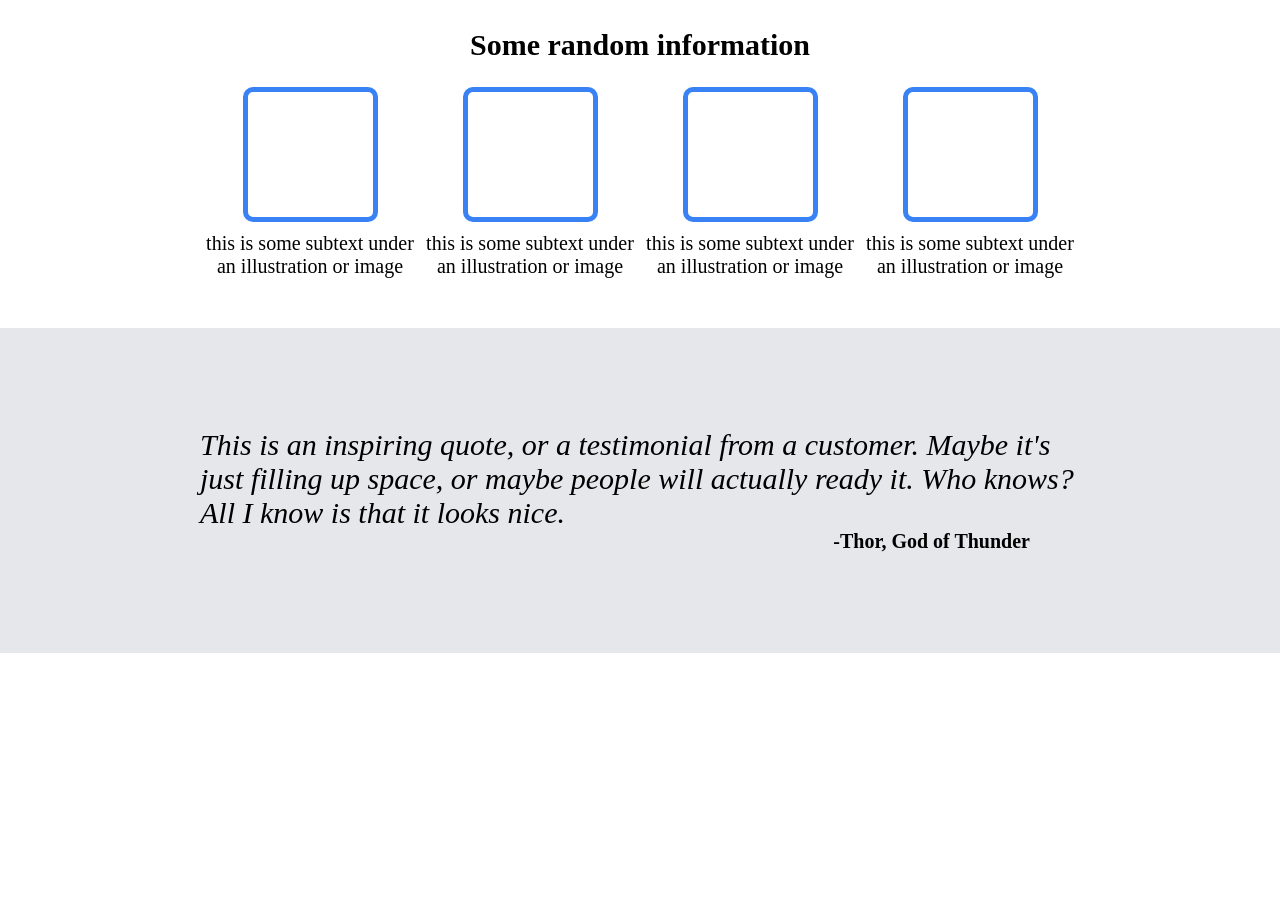
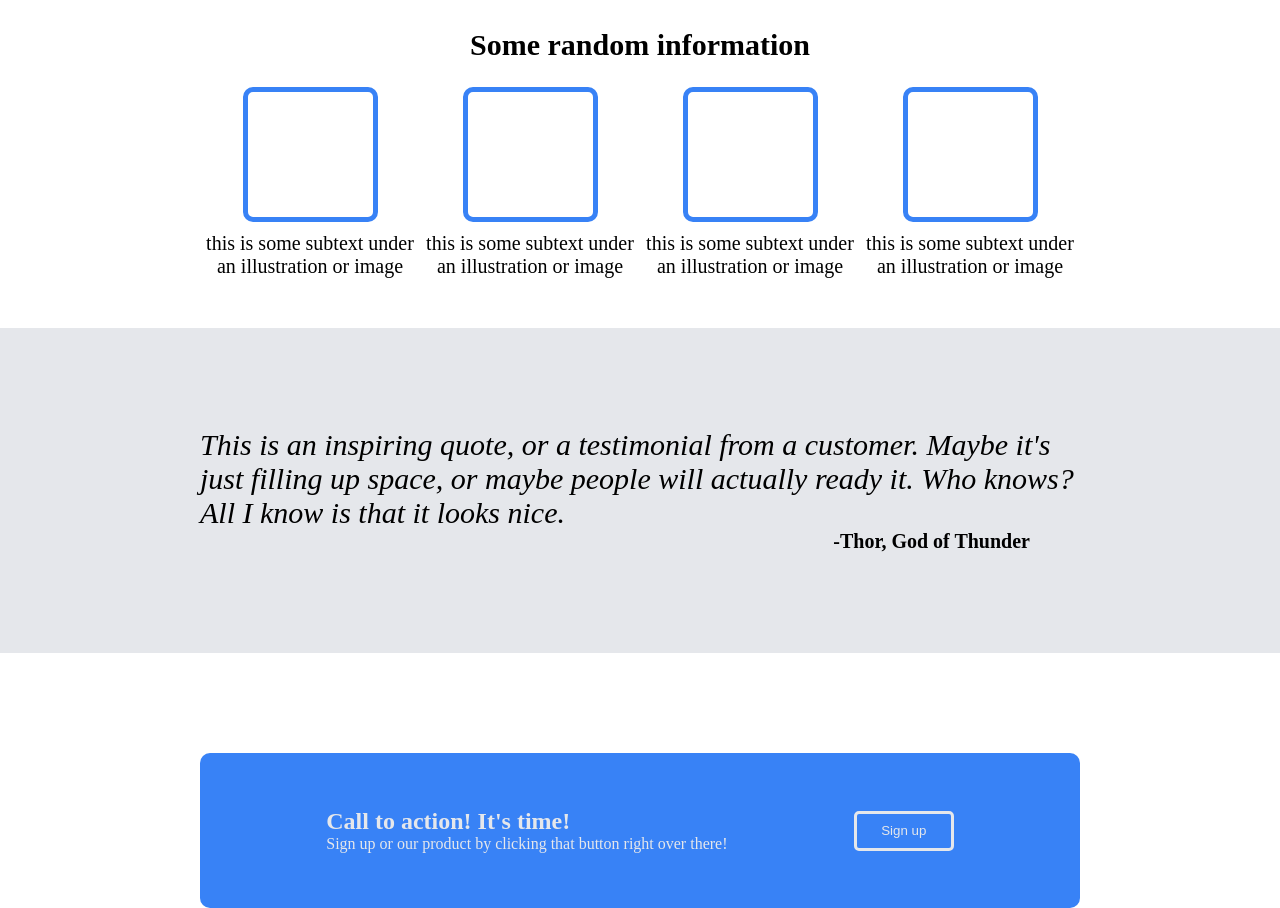
Before and after one commit to echopossum/landing-page-2-electric-boogaloo, a plain HTML site: page index.html in a window 1280 px wide. Shown: the part 379-1287 px from the top of the page. Before the commit the page ends 1032 px from the top, so only its background shows below. Drawn offline with Linux system fonts and the light colour scheme.

Commit message:
Complete Section 4

```diff
--- a/index.html
+++ b/index.html
@@ -70,7 +70,13 @@
         </div>
     </section>
     <section class="section-4">
-
+        <div class="section-content" id="section-4-content">
+            <div class="section-4-left">
+                <h1>Call to action! It's time!</h1>
+                <p>Sign up or our product by clicking that button right over there!</p>
+            </div>
+           <button class="sign-up-button" id="section-4-sign-up">Sign up</button>
+        </div>
     </section>
     <footer class="footer">
 
--- a/styles.css
+++ b/styles.css
@@ -172,3 +172,41 @@ p{
     margin-right: 50px;
     font-size: 20px;
 }
+
+.section-4{
+    display: flex;
+    justify-content: center;
+    align-items: center;
+    padding-left: 200px;
+    padding-right: 200px;
+
+}
+
+.section-4 .section-content{
+    background-color: var(--button-color);
+    margin-top: 100px;
+    display: flex;
+    border-radius: 10px;
+    align-items: center;
+    justify-content: space-evenly;
+    padding-top: 55px;
+    padding-bottom: 55px;
+}
+
+.section-4-left{
+    display: flex;
+    flex-direction: column;
+}
+
+.section-4 .sign-up-button{
+    border-color: var(--secondary-text);
+    border: 3px solid;
+    height: 40px;
+    margin: 0px;
+}
+
+.section-4 h1,
+.section-4 p{
+    margin: 0px;
+    color: var(--secondary-text);
+}
```
